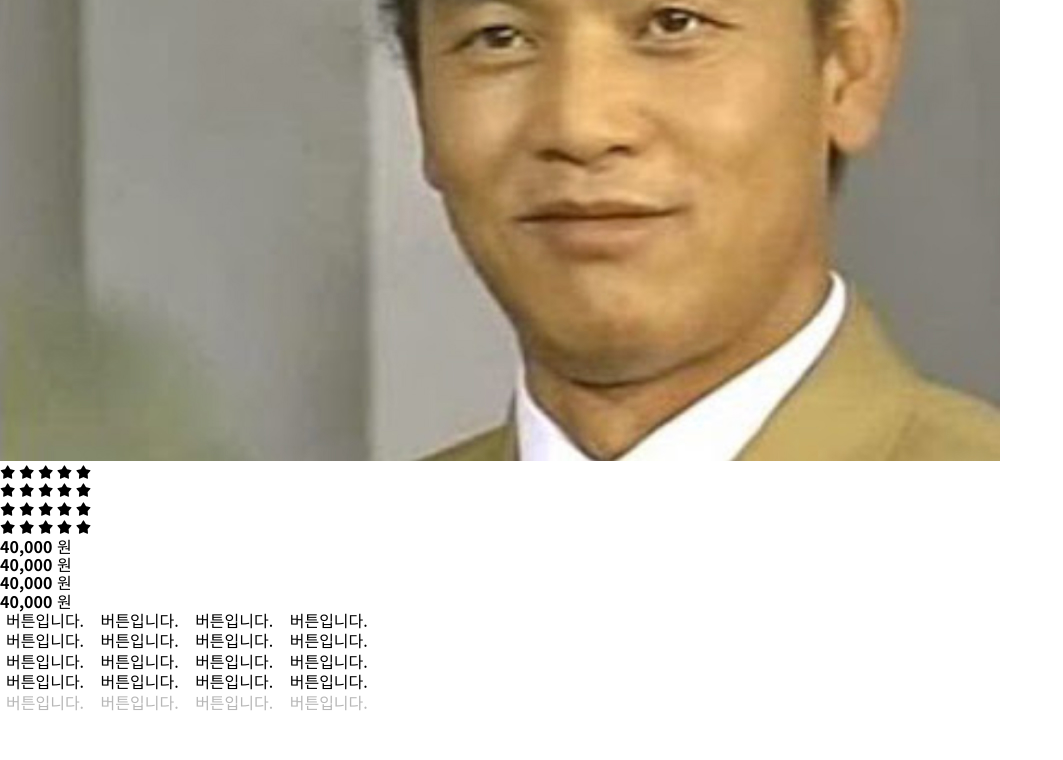
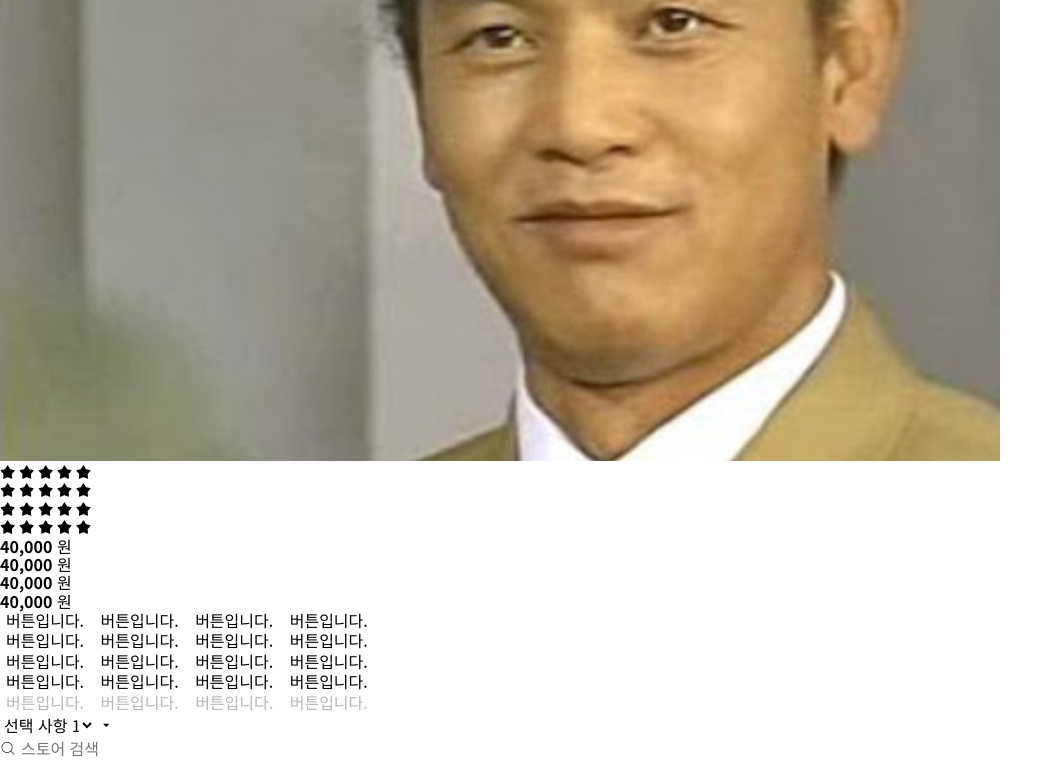
Before and after one commit to GimyeongSon/tomorrow-house, a website: page index.html in a window 1280 px wide. Shown: the part 993-1753 px from the top of the page, without its empty margins (0-1063 px from the left). Before the commit the page ends 1707 px from the top, so only its background shows below. Drawn offline with Linux system fonts and the light colour scheme; files whose address does not match are found by name.

Commit message:
💄 Implement common form components: select, input

```diff
--- a/index.html
+++ b/index.html
@@ -124,6 +124,25 @@
           버튼입니다.
         </button>
       </div>
+
+      <div>
+        <!-- //option[value="$"]*5{선택 사항 $} -->
+        <div class="select-group is-active">
+          <select class="form-select">
+            <option value="1">선택 사항 1</option>
+            <option value="2">선택 사항 2</option>
+            <option value="3">선택 사항 3</option>
+            <option value="4">선택 사항 4</option>
+            <option value="5">선택 사항 5</option>
+          </select>
+          <i class="ic-caret" aria-hidden></i>
+        </div>
+
+        <div class="input-group">
+          <i class="ic-search" aria-hidden></i>
+          <input class="form-input" type="text" placeholder="스토어 검색" />
+        </div>
+      </div>
     </div>
   </body>
 </html>
--- a/styles/main.scss
+++ b/styles/main.scss
@@ -16,5 +16,6 @@
 @import './modules/star-ratings';
 @import './modules/prices';
 @import './modules/buttons';
+@import './modules/forms';
 
 @import './layouts/grids';
--- /dev/null
+++ b/styles/modules/_forms.scss
@@ -0,0 +1,73 @@
+%form-base {
+  @include text-style(16, $primary);
+  display: block;
+  width: 100%;
+  height: 40px;
+  padding: 0 16px;
+  background-color: $white;
+  border: 1px solid $border;
+  border-radius: 4px;
+  transition: background-color 200ms ease-in-out;
+  appearance: none; // 기본화살표제거
+
+  &::placeholder {
+    color: $tertiary;
+  }
+
+  &:not(:disabled):hover {
+    background-color: $background;
+  }
+
+  &:disabled {
+    cursor: not-allowed;
+    opacity: 0.4;
+  }
+}
+
+.form-input,
+.form-select {
+  @extend %form-base;
+}
+
+// NOTE: Select
+.select-group {
+  position: relative;
+
+  &.is-active {
+    .form-select {
+      border-color: $blue;
+    }
+
+    .ic-caret {
+      color: $blue;
+    }
+  }
+
+  .form-select {
+    padding-right: 40px;
+    text-overflow: ellipsis;
+  }
+
+  .ic-caret {
+    @include pos-center-y;
+    right: 8px;
+    font-size: 24px;
+    color: $tertiary;
+    pointer-events: none;
+  }
+}
+
+// NOTE: Input
+.input-group {
+  position: relative;
+
+  .form-input {
+    padding-left: 40px;
+  }
+  .ic-search {
+    @include pos-center-y;
+    left: 10px;
+    font-size: 20px;
+    color: $secondary;
+  }
+}
```
